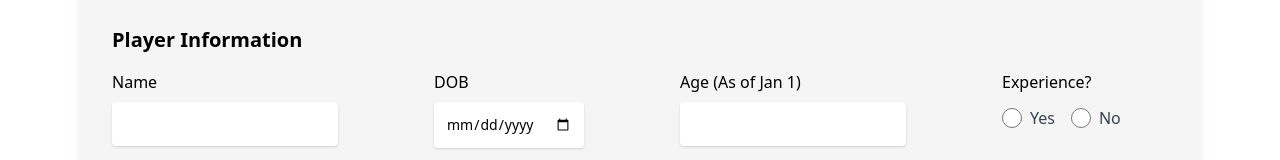
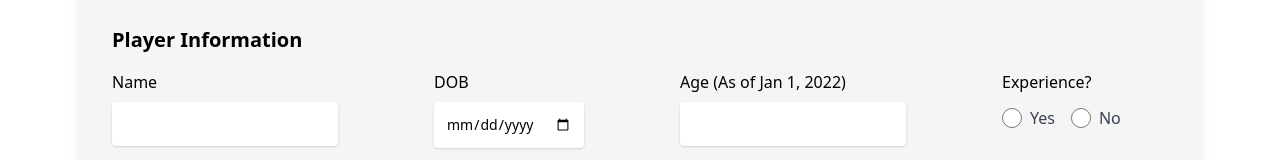
Before and after one commit to DKBoston15/softball, a React (Create React App) app: page /register in a window 1280 px wide. Both pictures are taken after a click on the button ">Register Player". Shown: the part 190-350 px from the top of the page. Built offline with nearby package versions, Linux system fonts and the light colour scheme.

Commit message:
Age Change

```diff
--- a/src/pages/Register.js
+++ b/src/pages/Register.js
@@ -188,7 +188,7 @@ export default function Register() {
                     </div>
                     <div className="flex flex-col">
                       <label for="age" className="mb-2">
-                        Age (As of Jan 1)
+                        Age (As of Jan 1, 2022)
                       </label>
                       <input
                         className="px-3 py-3 placeholder-blueGray-300 text-blueGray-600 relative bg-white bg-white rounded text-sm border-0 shadow focus:outline-none focus:ring-2 focus:ring-yellow"
```
